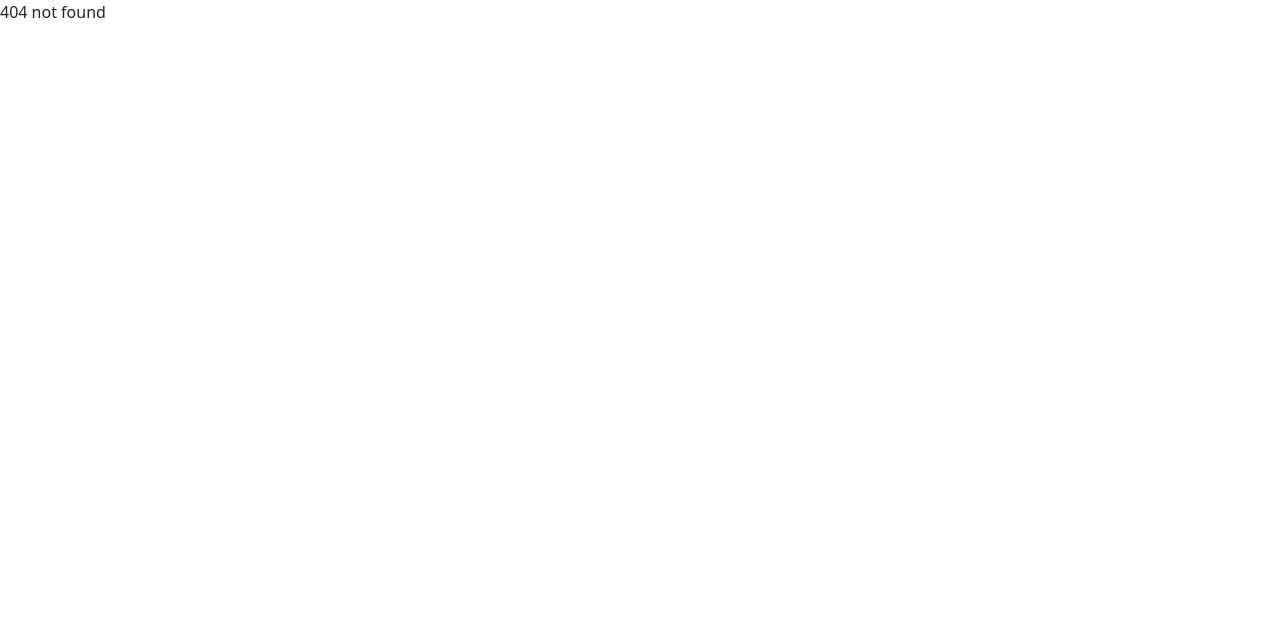
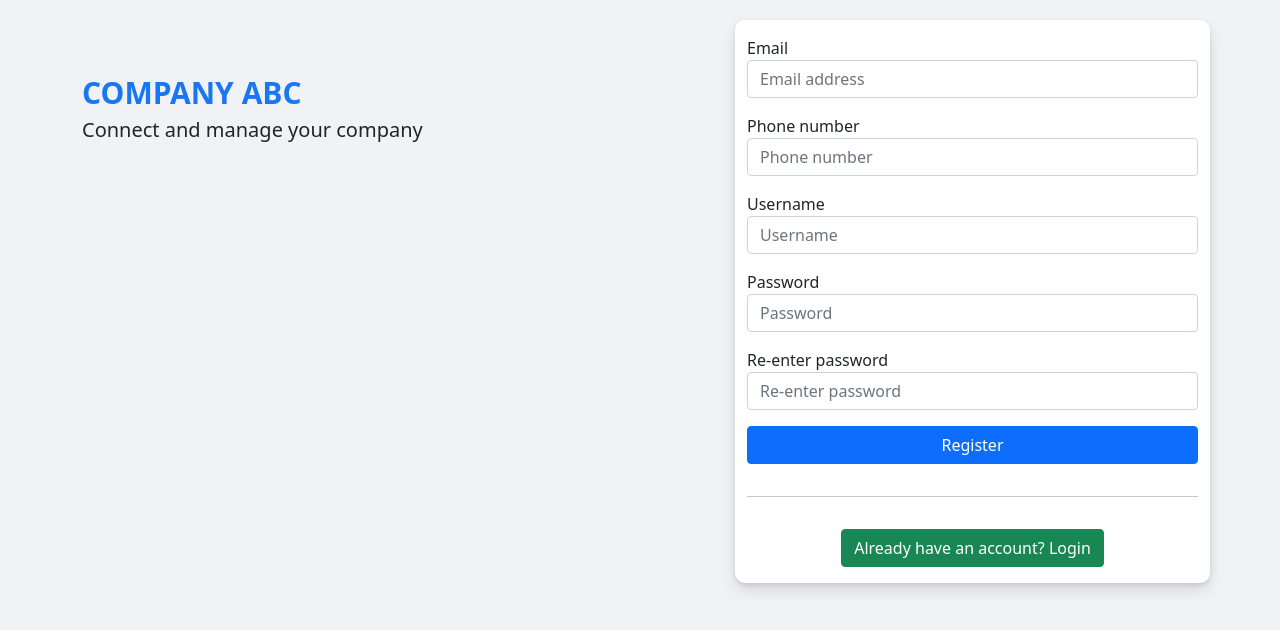
Before and after one commit to haithanhnguyen1001/HDIT_jwt_react_frontend, a React (Create React App) app: page /register in a window 1280 px wide. Before the commit this address had no page. Shown: the top 630 px of the page. Built offline with nearby package versions, Linux system fonts and the light colour scheme.

Commit message:
register page

```diff
--- a/package.json
+++ b/package.json
@@ -6,6 +6,7 @@
     "@testing-library/jest-dom": "^5.16.1",
     "@testing-library/react": "^11.2.7",
     "@testing-library/user-event": "^12.8.3",
+    "axios": "0.25.0",
     "bootstrap": "5.1.3",
     "react": "^17.0.2",
     "react-dom": "^17.0.2",
--- a/src/App.js
+++ b/src/App.js
@@ -1,41 +1,32 @@
 import "./App.scss";
 import Login from "./components/Login/Login";
 import Nav from "./components/Navigation/Nav";
-import {
-  BrowserRouter as Router,
-  Switch,
-  Route,
-  Link
-} from "react-router-dom";
-import 'bootstrap/dist/css/bootstrap.min.css';
+import { BrowserRouter as Router, Switch, Route, Link } from "react-router-dom";
+import "bootstrap/dist/css/bootstrap.min.css";
+import Register from "./components/Register/Register";
 function App() {
   return (
     <Router>
-    <div className='app-container'>
-      {/* <Nav/>  */}
-      <Switch>
-          <Route path="/news">
-            news
+      <div className="app-container">
+        {/* <Nav/>  */}
+        <Switch>
+          <Route path="/news">news</Route>
+          <Route path="/about">about</Route>
+          <Route path="/contact">contact</Route>
+          <Route path="/login">
+            <Login />
           </Route>
-          <Route path="/about">
-            about
-          </Route>
-          <Route path="/contact">
-            contact
-          </Route>
-          <Route path="/login">
-            <Login/>
+          <Route path="/register">
+            <Register />
           </Route>
           <Route path="/" exact>
             home
           </Route>
-          <Route path="*">
-            404 not found
-          </Route>
+          <Route path="*">404 not found</Route>
         </Switch>
       </div>
-      </Router>
-  )
+    </Router>
+  );
 }
 
 export default App;
--- a/src/components/Login/Login.js
+++ b/src/components/Login/Login.js
@@ -1,5 +1,10 @@
 import "./Login.scss";
+import { useHistory } from "react-router-dom/cjs/react-router-dom.min";
 const Login = (props) => {
+  let history = useHistory();
+  const handleCreateNewAccount = () => {
+    history.push("/register");
+  };
   return (
     <div className="login-container">
       <div className="container">
@@ -28,7 +33,12 @@
             </span>
             <hr />
             <div className="text-center">
-              <button className="btn btn-success">Create new account</button>
+              <button
+                className="btn btn-success"
+                onClick={() => handleCreateNewAccount()}
+              >
+                Create new account
+              </button>
             </div>
           </div>
         </div>
--- /dev/null
+++ b/src/components/Register/Register.js
@@ -0,0 +1,73 @@
+import "./Register.scss";
+import { useHistory } from "react-router-dom/cjs/react-router-dom.min";
+const Register = (props) => {
+  let history = useHistory();
+  const handleLogin = () => {
+    history.push("/login");
+  };
+  return (
+    <div className="register-container">
+      <div className="container">
+        <div className="row px-3 px-sm-0">
+          <div className="content-left col-12 d-none col-sm-7 d-sm-block">
+            <div className="brand">Company ABC</div>
+            <div className="detail">Connect and manage your company</div>
+          </div>
+          <div className="content-right col-12 col-sm-5 d-flex flex-column gap-3 py-3">
+            <div className="brand d-sm-none">Company ABC</div>
+            <div className="form-group">
+              <label htmlFor="">Email</label>
+              <input
+                type="text"
+                className="form-control"
+                placeholder="Email address"
+              />
+            </div>
+            <div className="form-group">
+              <label htmlFor="">Phone number</label>
+              <input
+                type="text"
+                className="form-control"
+                placeholder="Phone number"
+              />
+            </div>
+            <div className="form-group">
+              <label htmlFor="">Username</label>
+              <input
+                type="text"
+                className="form-control"
+                placeholder="Username"
+              />
+            </div>
+            <div className="form-group">
+              <label htmlFor="">Password</label>
+              <input
+                type="password"
+                className="form-control"
+                placeholder="Password"
+              />
+            </div>
+            <div className="form-group">
+              <label htmlFor="">Re-enter password</label>
+              <input
+                type="password"
+                className="form-control"
+                placeholder="Re-enter password"
+              />
+            </div>
+
+            <button className="btn btn-primary">Register</button>
+            <hr />
+            <div className="text-center">
+              <button className="btn btn-success" onClick={() => handleLogin()}>
+                Already have an account? Login
+              </button>
+            </div>
+          </div>
+        </div>
+      </div>
+    </div>
+  );
+};
+
+export default Register;
--- /dev/null
+++ b/src/components/Register/Register.scss
@@ -0,0 +1,56 @@
+.red {
+  border: 1px solid red;
+}
+
+.green {
+  border: 1px solid green;
+}
+
+.yellow {
+  border: 1px solid yellow;
+}
+
+* {
+  margin: 0;
+  padding: 0;
+  box-sizing: border-box;
+}
+
+.register-container {
+  background-color: #f0f2f5;
+  min-height: 100vh;
+  padding-top: 20px;
+
+  .content-left {
+    margin-top: 50px;
+    .brand {
+      font-weight: bold;
+      text-transform: uppercase;
+      color: #1877f2;
+      font-size: 30px;
+    }
+    .detail {
+      font-size: 20px;
+      font-weight: 300;
+    }
+  }
+  .content-right {
+    border-radius: 10px;
+    background-color: #fff;
+    box-shadow: 0 2px 4px rgba(0, 0, 0, 0.1), 0 8px 16px rgba(0, 0, 0, 0.1);
+    .brand {
+      font-weight: bold;
+      text-transform: uppercase;
+      color: #1877f2;
+      font-size: 20px;
+      text-align: center;
+      font-weight: bold;
+    }
+    .forgot-password {
+      text-decoration: none;
+      &:hover {
+        text-decoration: underline;
+      }
+    }
+  }
+}
```
Also changed, not shown: 1 other file (tests, documents, lock files or other folders).
